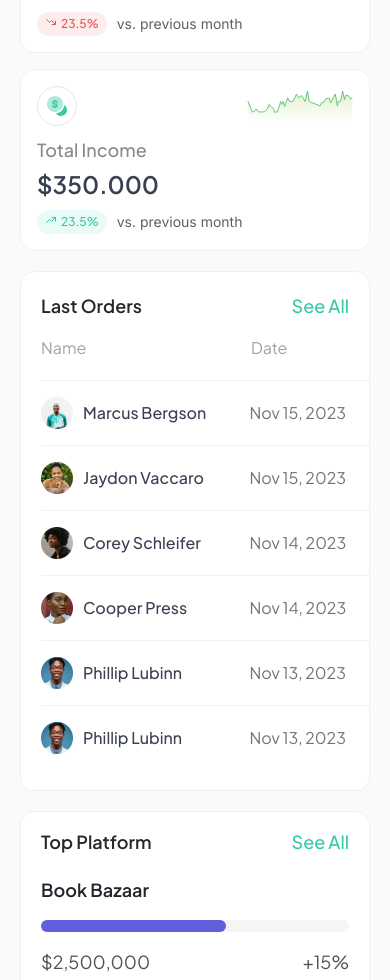
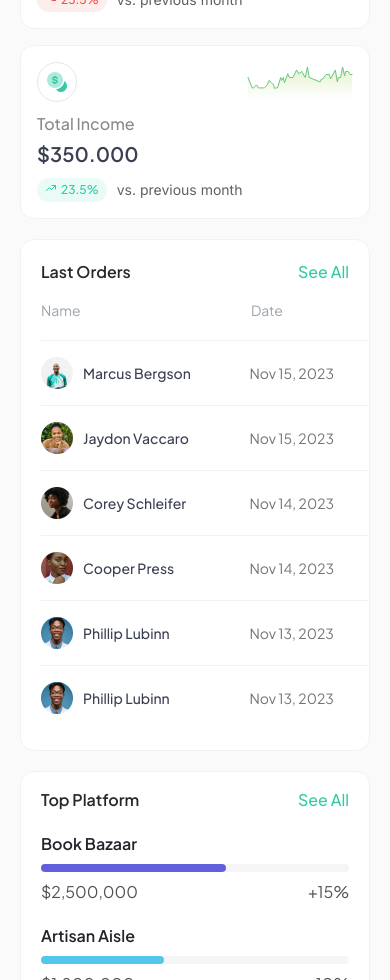
Before and after one commit to Hemdee1/dashboard, a Next.js app: page / in a window 390 px wide. Shown: the part 1020-2000 px from the top of the page. Built offline with nearby package versions, Linux system fonts and the light colour scheme.

Commit message:
update font sizes for mobile

```diff
--- a/src/components/comparisonBox.tsx
+++ b/src/components/comparisonBox.tsx
@@ -17,10 +17,10 @@ const ComparisonBox = ({ data }: { data: (typeof comparisonData)[0] }) => {
       </div>
 
       <div className="mt-2.5">
-        <h3 className="dark:text-gray-400 text-[#898989] font-medium text-lg">
+        <h3 className="dark:text-gray-400 text-[#898989] font-medium text-base sm:text-lg">
           {title}
         </h3>
-        <h4 className="text-2xl font-semibold mt-1 dark:text-gray-300 text-secondary">
+        <h4 className="text-xl sm:text-2xl font-semibold mt-1 dark:text-gray-300 text-secondary">
           {title === "Total Income" ? `$${value}.000` : value}
         </h4>
       </div>
--- a/src/components/lastOrder.tsx
+++ b/src/components/lastOrder.tsx
@@ -5,13 +5,15 @@ const LastOrder = () => {
   return (
     <section className="w-full pt-5 dark:bg-[#0a0327] bg-white border dark:border-gray-700 border-[#EDF2F7] rounded-[14px]">
       <div className="flex justify-between items-center px-5">
-        <h2 className="text-lg font-semibold text-[#26282C] dark:text-white">
+        <h2 className="text-base sm:text-lg font-semibold text-[#26282C] dark:text-white">
           Last Orders
         </h2>
-        <button className="text-lg font-medium text-primary">See All</button>
+        <button className="text-base sm:text-lg font-medium text-primary">
+          See All
+        </button>
       </div>
 
-      <div className="mt-4 overflow-x-scroll sm:overflow-x-visible scrollbar pb-5 px-5">
+      <div className="mt-4 text-sm sm:text-base overflow-x-scroll sm:overflow-x-visible scrollbar pb-5 px-5">
         <div className="flex  text-[#9CA4AB] w-[700px] sm:w-auto">
           <span className="flex-[1.5]">Name</span>
           <span className="flex-[1]">Date</span>
--- a/src/components/orderBox.tsx
+++ b/src/components/orderBox.tsx
@@ -24,7 +24,7 @@ const OrderBox = ({ order }: { order: (typeof ordersData)[0] }) => {
       >
         {status}
       </span>
-      <button className="flex flex-[0.5] gap-1.5 items-center text-sm">
+      <button className="flex flex-[0.5] gap-1.5 items-center text-xs sm:text-sm">
         <DownloadIcon />
         <span>View</span>
       </button>
--- a/src/components/platformBox.tsx
+++ b/src/components/platformBox.tsx
@@ -5,11 +5,11 @@ const PlatformBox = ({ data }: { data: (typeof topPlatformData)[0] }) => {
   const { color, interest, level, price, title } = data;
 
   return (
-    <article className="space-y-4">
-      <h2 className="dark:text-gray-200 text-[#22242C] text-lg font-semibold">
+    <article className="space-y-2 sm:space-y-4">
+      <h2 className="dark:text-gray-200 text-[#22242C] text-base sm:text-lg font-semibold">
         {title}
       </h2>
-      <div className="w-full h-3 rounded-full dark:bg-gray-700 bg-[#F5F5F5] relative">
+      <div className="w-full h-2 sm:h-3 rounded-full dark:bg-gray-700 bg-[#F5F5F5] relative">
         <motion.span
           initial={{ width: 0 }}
           animate={{ width: `${level}%` }}
@@ -21,7 +21,7 @@ const PlatformBox = ({ data }: { data: (typeof topPlatformData)[0] }) => {
           className="absolute inset-y-0 left-0 w-[30%] rounded-full"
         />
       </div>
-      <div className="flex justify-between gap-5 text-lg dark:text-gray-500 text-[#525252]">
+      <div className="flex justify-between gap-5 text-base sm:text-lg dark:text-gray-500 text-[#525252]">
         <span> ${price}</span>
         <span>+{interest}%</span>
       </div>
--- a/src/components/salesTrend.tsx
+++ b/src/components/salesTrend.tsx
@@ -6,7 +6,7 @@ const SalesTrend = () => {
   return (
     <section className="w-full h-[380px] py-4 dark:bg-[#0a0327] bg-white border dark:border-gray-700 border-[#EDF2F7] rounded-[14px]">
       <div className="flex justify-between items-center px-5">
-        <h2 className="text-lg font-semibold">Sales Trends</h2>
+        <h2 className="text-base sm:text-lg font-semibold">Sales Trends</h2>
         <div className="flex gap-1 sm:gap-2.5 items-center">
           <h4 className="text-sm font-medium text-nowrap">Sort by :</h4>
           <SalesTrendSortBox />
--- a/src/components/topPlatform.tsx
+++ b/src/components/topPlatform.tsx
@@ -5,10 +5,12 @@ const TopPlatform = () => {
   return (
     <section className="py-4 px-5 dark:bg-[#0a0327] bg-white border dark:border-gray-700 border-[#EDF2F7] rounded-[14px] sm:min-w-[496px]">
       <div className="flex justify-between items-center">
-        <h2 className="text-lg font-semibold text-[#26282C] dark:text-white">
+        <h2 className="text-base sm:text-lg font-semibold text-[#26282C] dark:text-white">
           Top Platform
         </h2>
-        <button className="text-lg font-medium text-primary">See All</button>
+        <button className="text-base sm:text-lg font-medium text-primary">
+          See All
+        </button>
       </div>
 
       <div className="mt-5 space-y-5">
```
